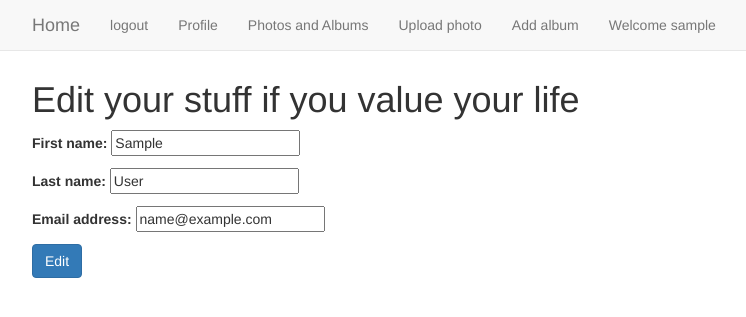
After one commit to crashtack/django-imager, a Django app: page /profile/edit/ in a window 1280 px wide. The commit adds this page. Shown: the top 317 px of the page, without its empty margins (38-784 px from the left). Run offline with Django 3.2, Linux system fonts and the light colour scheme; the visitor is signed in with stand-in values (Sample User, id 1); some libraries are stand-ins or nearby versions.

```diff
--- a/imager_images/urls.py
+++ b/imager_images/urls.py
@@ -1,8 +1,8 @@
 from django.conf.urls import include, url
 from imager_profile.models import Photographer
 from django.views.generic import DetailView, TemplateView
-from imager_images.views import library_view
-from imager_images.views import UploadPhotoView, AddAlbumView
+from imager_images.views import library_view, album_view
+from imager_images.views import UploadPhotoView, AddAlbumView, EditPhoto
 from imager_images.models import Photo, Album
 
 
@@ -10,6 +10,20 @@ urlpatterns = [
     url(r'^library/$',
         library_view,
         name="personal_library"),
+
+    url(r'^album/add/$',
+        AddAlbumView.as_view(),
+        name='add_album'
+        ),
+
+    url(r'^album/(?P<id>[0-9]+)$',
+        album_view,
+        name='album'),
+
+    url(r'^photos/add/$',
+        UploadPhotoView.as_view(),
+        name='upload_photo',
+        ),
 
     url(r'^photos/(?P<photo_id>[a-f|0-9|-]+)$',
         DetailView.as_view(
@@ -20,22 +34,12 @@ urlpatterns = [
         ),
         name='photo'),
 
-    url(r'^album/add/$',
-        AddAlbumView.as_view(),
-        name='add_album'
+    url(r'^photos/(?P<photo_id>[a-f|0-9|-]+)/edit/$',
+        EditPhoto.as_view(
+            template_name="imager_images/edit_photo.html",
+            model=Photo,
+            pk_url_kwarg='photo_id',
+            context_object_name="photo",
         ),
-
-    url(r'^album/(?P<id>[0-9]+)$',
-        DetailView.as_view(
-            template_name="imager_images/album.html",
-            model=Album,
-            pk_url_kwarg='id',
-            context_object_name="album",
-        ),
-        name='album'),
-
-    url(r'^photos/add/$',
-        UploadPhotoView.as_view(),
-        name='upload_photo',
-        )
+        name='edit_photo'),
 ]
--- a/imager_profile/models.py
+++ b/imager_profile/models.py
@@ -32,10 +32,11 @@ class PatronProfileManager(models.Manager):
 class Photographer(models.Model):
     user_uuid = models.UUIDField(primary_key=True,
                                  default=uuid.uuid4,
-                                 editable=False)
+                                 editable=False,
+                                 )
     user = models.OneToOneField(settings.AUTH_USER_MODEL,
                                 on_delete=models.CASCADE,
-                                )
+                                related_name='photographer',)
     bio = models.CharField('Bio',
                            max_length=1024,
                            blank=True)
--- a/imager_profile/urls.py
+++ b/imager_profile/urls.py
@@ -1,13 +1,18 @@
 from django.conf.urls import include, url
 from imager_profile.models import Photographer
 from django.views.generic import DetailView, TemplateView
-from imager_profile.views import profile_view
+from imager_profile.views import profile_view, EditProfileView
 
 
 urlpatterns = [
     url(r'^$',
         profile_view,
         name="private_profile"),
+
+    url(r'^edit/$',
+        EditProfileView.as_view(),
+        name='edit_profile'
+        ),
     # url(r'^(?P<user_uuid>[a-f|0-9|-]+)$',
     #     DetailView.as_view(
     #         template_name="imager_profile/public_profile.html",
--- a/imager_profile/views.py
+++ b/imager_profile/views.py
@@ -1,6 +1,9 @@
 from django.shortcuts import render
 from django.contrib.auth.models import User
 from django.contrib.auth.decorators import login_required
+from django.utils.decorators import method_decorator
+from django.views.generic import ListView, DetailView, CreateView, UpdateView
+from .models import Photographer
 
 
 @login_required
@@ -12,3 +15,21 @@ def profile_view(request):
     context = {'num_images': num_images, 'num_albums': num_albums}
 
     return render(request, 'imager_profile/private_profile.html', context)
+
+
+@method_decorator(login_required, name='dispatch')
+class EditProfileView(UpdateView):
+    template_name = 'imager_profile/edit_profile.html'
+    model = User
+    # import pdb; pdb.set_trace()
+    fields = ['first_name', 'last_name', 'email']
+    success_url = '/profile/'
+
+    def get_object(self):
+        # import pdb; pdb.set_trace()
+        return self.request.user
+
+    def form_valid(self, form):
+        """add user to new photo"""
+        form.instance.user = self.request.user
+        return super(EditProfileView, self).form_valid(form)
--- a/imagersite/templates/imager_images/album.html
+++ b/imagersite/templates/imager_images/album.html
@@ -16,7 +16,7 @@
         {% if album.photos %}
             {% for photo in album.photos.all %}
                 <div class='col-md-3'>
-                    <a href="/images/photos/{{photo.photo_id}}"><img src='{{ photo.file.url }}' height='150'/></a>
+                    <a href="{% url 'photo' photo_id=image.photo_id %}"><img src='{{ photo.file.url }}' height='150'/></a>
                 </div>
             {% endfor %}
         {% endif %}
--- a/imagersite/templates/imager_images/library.html
+++ b/imagersite/templates/imager_images/library.html
@@ -7,7 +7,7 @@
             <div class='col-md-3'>
                 <p> {{ album.title }}</p>
                 {% if album.cover_photo %}
-                    <a href="/images/album/{{album.id}}"><img src='{{ album.cover_photo.url }}' height='150'/></a>
+                    <a href="{% url 'album' id=album.id %}"><img src='{{ album.cover_photo.url }}' height='150'/></a>
                 {% endif %}
             </div>
         {% endfor %}
@@ -18,7 +18,7 @@
         {% for image in images %}
             <div class='col-md-3'>
                 <p> {{ image.title }}</p>
-                <a href="/images/photos/{{image.photo_id}}"><img src='{{ image.file.url }}' height='150'/></a>
+                <a href="{% url 'photo' photo_id=image.photo_id %}"><img src='{{ image.file.url }}' height='150'/></a>
             </div>
         {% endfor %}
     </div>
--- a/imagersite/templates/imager_images/photo.html
+++ b/imagersite/templates/imager_images/photo.html
@@ -7,9 +7,10 @@
     <p>date_modified: {{ photo.date_modified }}</p>
     <p>date_pub: {{ photo.date_pub }}</p>
     <p>published: {{ photo.published }}</p>
-    <p>Part of the albums: This is a to do {{ photo.album.title }}</p>
-
+    <p>Part of the albums: This is a to do {{ photo.albums.title }}</p>
 
     <img src='{{ photo.file.url }}' width='500'/>
+    <br>
+    <p><a class="btn btn-primary" href="{% url 'edit_photo' photo_id=photo.photo_id %}">Edit</a></p>
 
 {% endblock %}
--- /dev/null
+++ b/imagersite/templates/imager_profile/edit_profile.html
@@ -0,0 +1,12 @@
+{% extends "imagersite/base.html" %}
+{% block body %}
+
+    <h1>Edit your stuff if you value your life</h1>
+
+    <form action="" method="post">
+        {% csrf_token %}
+        {{ form.as_p }}
+        <button type="submit" class="btn btn-primary">Edit</button>
+    </form>
+
+{% endblock %}
```
Also changed, not shown: imager_images/views.py (+18 -1 lines), imagersite/templates/imager_images/edit_album.html (added, +12 -0 lines), imagersite/templates/imager_images/edit_photo.html (added, +14 -0 lines), imager_profile/form.py (added), imager_profile/migrations/0002_auto_20161006_0143.py (added).
